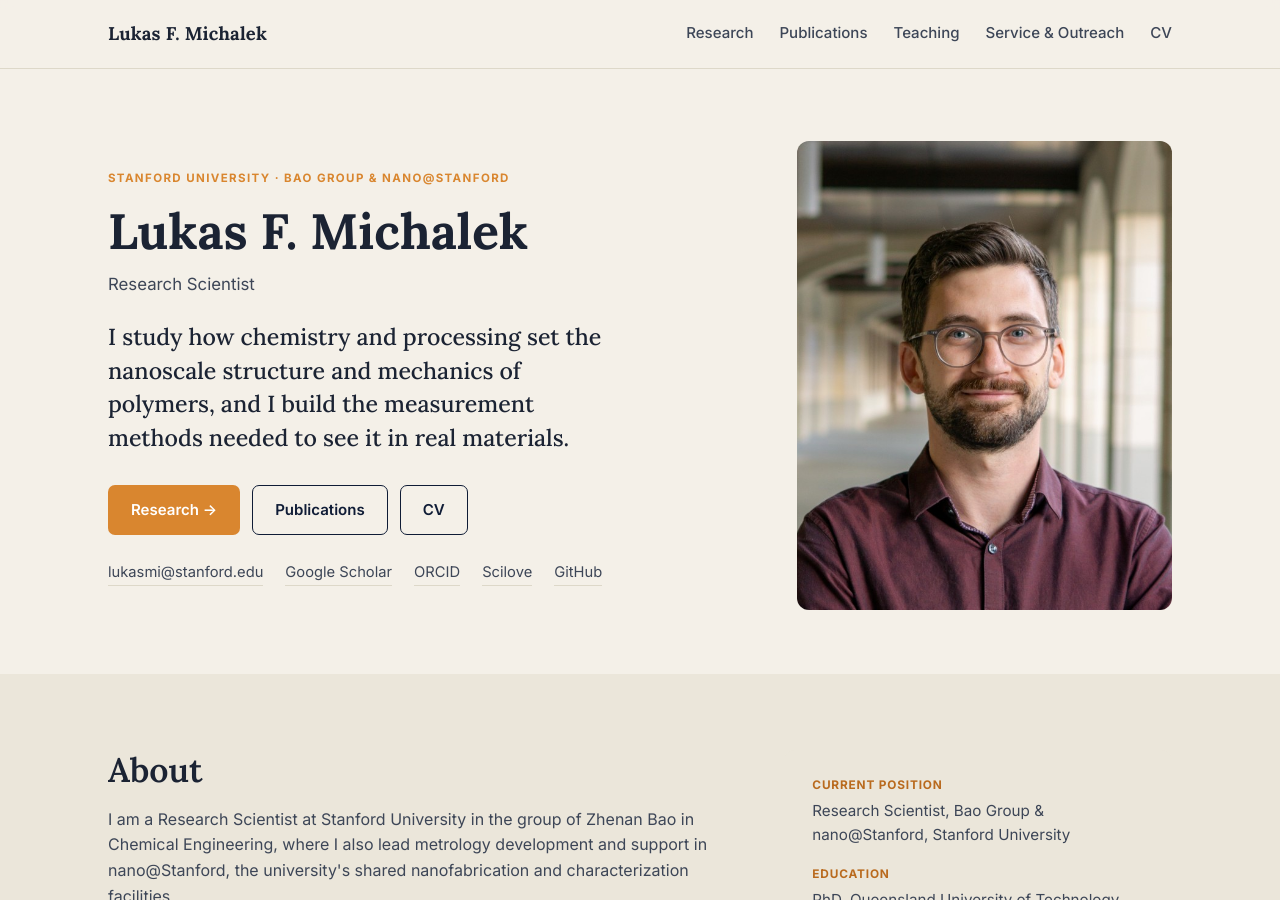
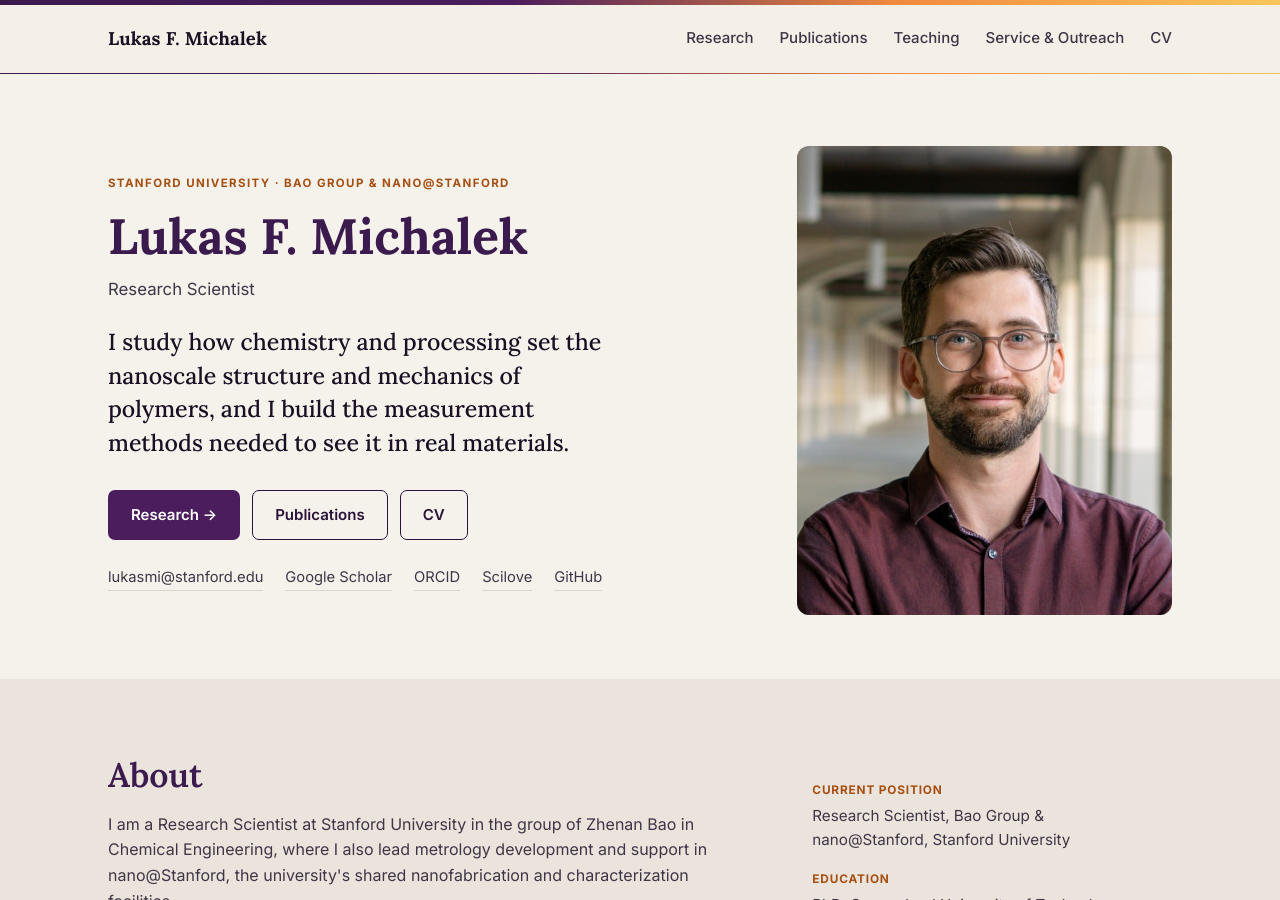
Before and after one commit to lukasfmichalek/lukasfmichalek.github.io, a Jekyll site: the page built from index.html, in a window 1280 px wide and 900 px high. Built offline with Jekyll 4.4.1, drawn with Linux system fonts in a browser that asks for light colours; the list of posts is cut into pages by our own code.

Commit message:
Update colour

```diff
--- a/_layouts/default.html
+++ b/_layouts/default.html
@@ -9,7 +9,7 @@
 <link rel="preconnect" href="https://fonts.googleapis.com">
 <link rel="preconnect" href="https://fonts.gstatic.com" crossorigin>
 <link href="https://fonts.googleapis.com/css2?family=Inter:wght@400;500;600;700&family=Lora:wght@500;600;700&display=swap" rel="stylesheet">
-<link rel="stylesheet" href="{{ '/assets/css/main.css' | relative_url }}">
+<link rel="stylesheet" href="{{ '/assets/css/main_plum_palette.css' | relative_url }}">
 </head>
 <body>
 {% include site-nav.html %}
```
